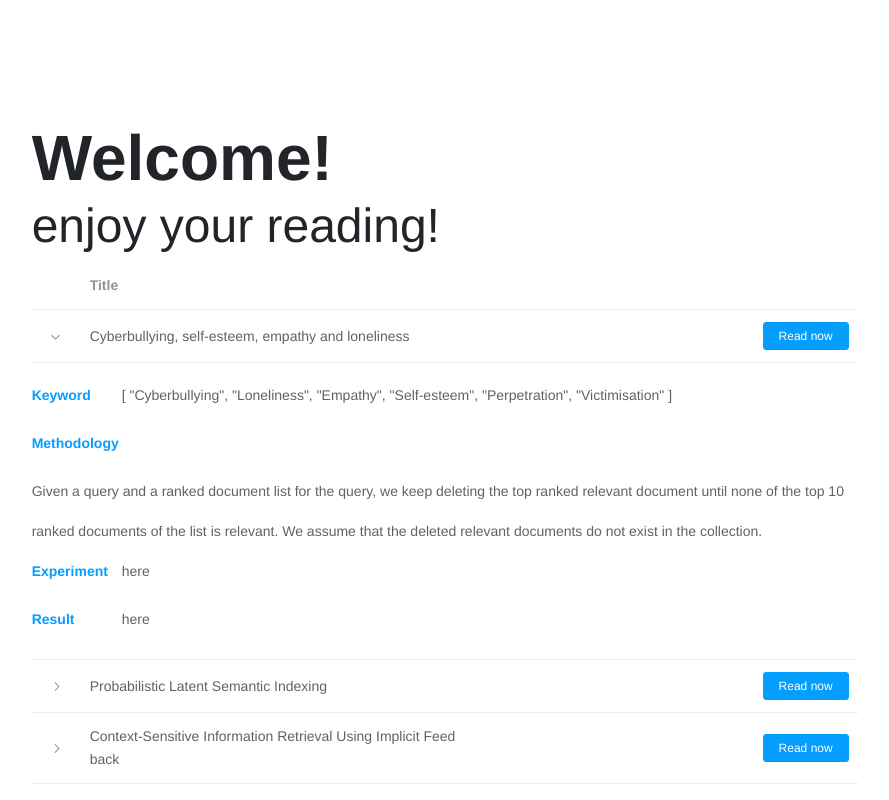
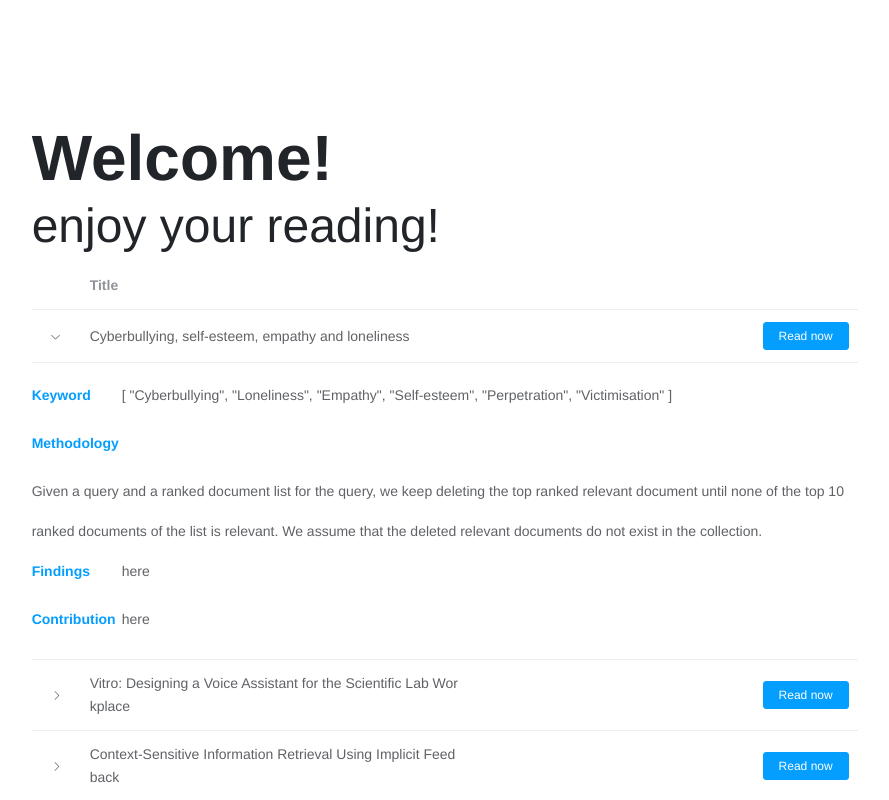
Before and after one commit to jih125/infsci-2140-final, a Vue app: page / in a window 1280 px wide. Both pictures are taken after a click on the element 250 px from the left and 336 px from the top of the page. Shown: the top 800 px of the page, without its empty margins (195-1084 px from the left). Built offline with nearby package versions, Linux system fonts and the light colour scheme.

Commit message:
Update Index.vue

```diff
--- a/src/components/Index.vue
+++ b/src/components/Index.vue
@@ -20,11 +20,11 @@
                     <el-form-item label="Methodology">
                       <span>{{ props.row.methodology }}</span>
                     </el-form-item>
-                    <el-form-item label="Experiment">
-                      <span>{{ props.row.experiment }}</span>
+                    <el-form-item label="Findings">
+                      <span>{{ props.row.findings }}</span>
                     </el-form-item>
-                    <el-form-item label="Result">
-                      <span>{{ props.row.result }}</span>
+                    <el-form-item label="Contribution">
+                      <span>{{ props.row.contribution }}</span>
                     </el-form-item>
                   </el-form>
                 </template>
@@ -67,23 +67,26 @@ export default {
           ],
           methodology:
             'Given a query and a ranked document list for the query, we keep deleting the top ranked relevant document until none of the top 10 ranked documents of the list is relevant. We assume that the deleted relevant documents do not exist in the collection.',
-          experiment: 'here',
-          result: 'here',
+          findings: 'here',
+          contribution: 'here',
           url: '/demo'
         },
         {
-          title: 'Probabilistic Latent Semantic Indexing',
+          title: 'Vitro: Designing a Voice Assistant for the Scientific Lab Workplace',
           keyword: [
-            'Query history',
-            'query expansion',
-            'interactive retrieval',
-            'context'
+          'voice assistant',
+          'design research',
+          'conversational agent',
+          'augmented scientific workplace'
           ],
           methodology:
-            'Given a query and a ranked document list for the query, we keep deleting the top ranked relevant document until none of the top 10 ranked documents of the list is relevant. We assume that the deleted relevant documents do not exist in the collection.',
-          experiment: 'here',
-          result: 'here',
-          url: '/shen'
+           ['case study in the design of Vitro, a voice-based assistant created for a biology wet lab. ', 'contextual inquiry proces'],
+          findings:
+          ['Participants saw Vitro as lab equipment, rather than as a labmate. ',
+          'Despite our initial observation that scientists engaged in “care- ful deviation” from protocols, Vitro supported this practice only minimally. ',
+          'On average, participants in our experiment were only “mod- erately comfortable” with how voice-enabled devices such as Google Assistant, Siri or Cortana handle user privacy.' ],
+          contribution: 'It does not seek to report on a new AI technology, nor does it purport to introduce a new design technique or methodology. Instead, it simply asks if (and how) human-computer interaction and design practition- ers and researchers may take voice as a serious design material for hands-free workplace applications',
+          url: '/p1531-cambre(1)'
         },
         {
           title:
@@ -91,8 +94,8 @@ export default {
           keyword: 'Negative feedback',
           methodology:
             'Given a query and a ranked document list for the query, we keep deleting the top ranked relevant document until none of the top 10 ranked documents of the list is relevant. We assume that the deleted relevant documents do not exist in the collection.',
-          experiment: 'here',
-          result: 'here',
+          findings: 'here',
+          contribution: 'here',
           url: '/hofmann'
         }
       ]
```
